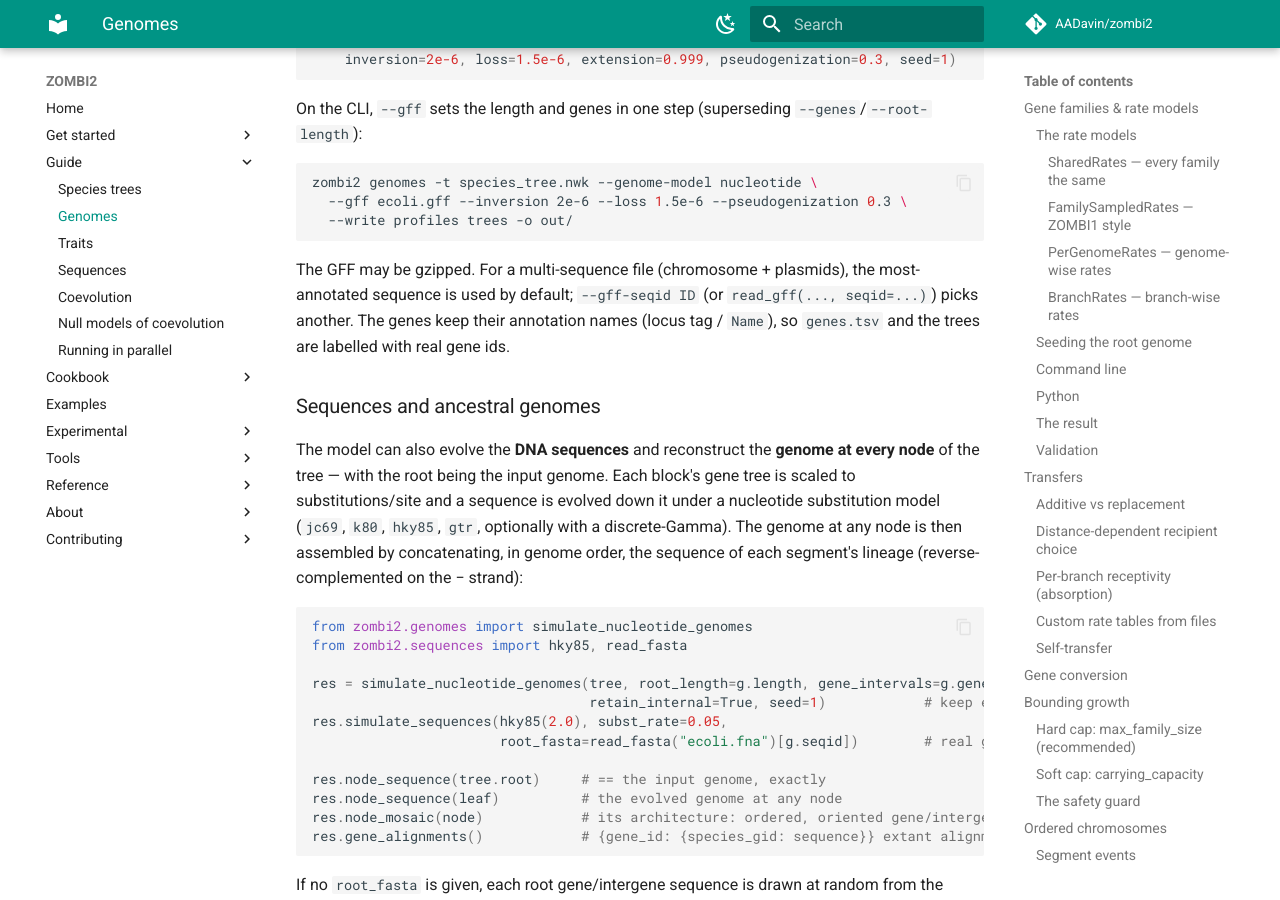
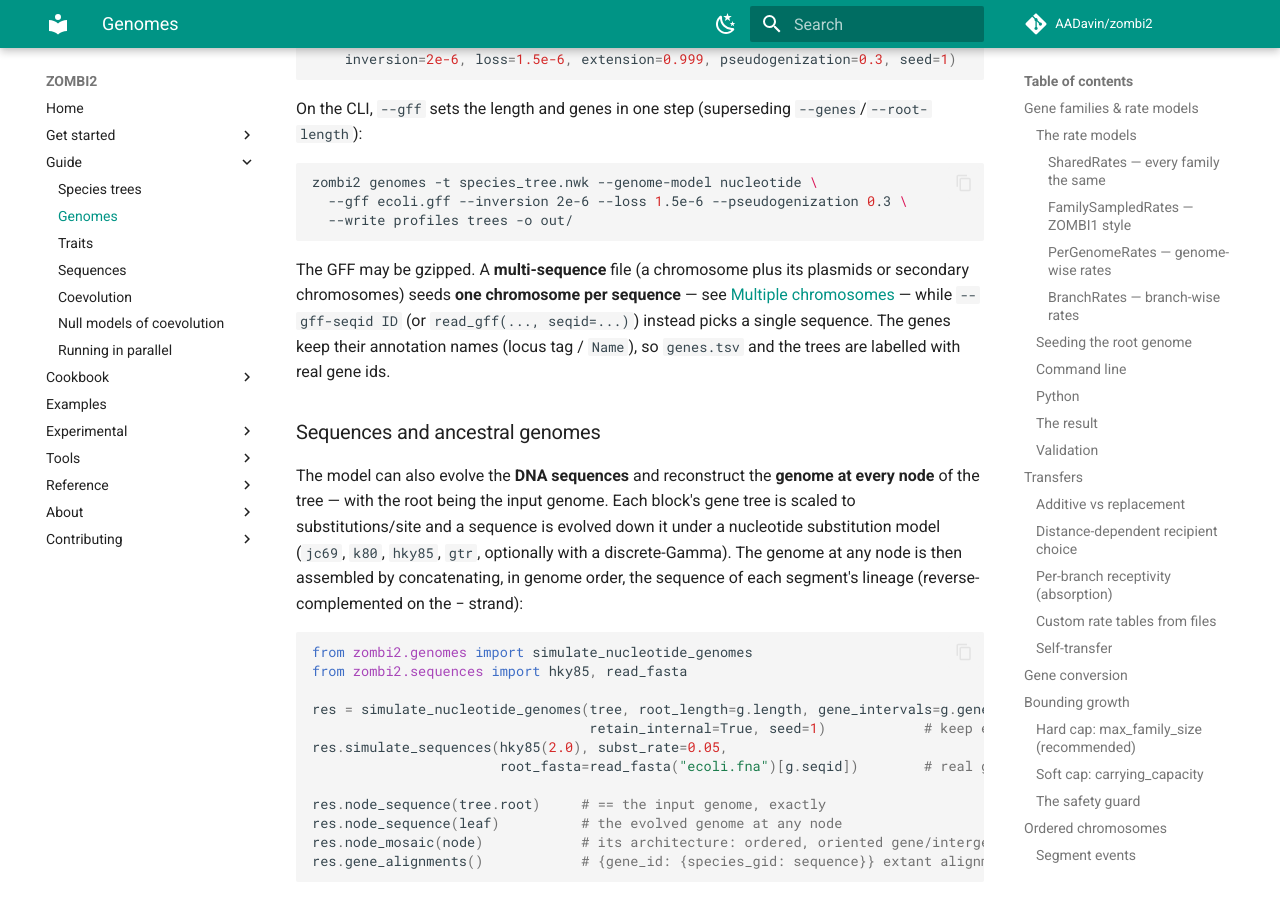
Before and after one commit to AADavin/zombi2, an MkDocs documentation site: the page built from docs/guide/genomes.md, in a window 1280 px wide and 900 px high, scrolled down 23941 px. Built offline with MkDocs 1.6.1 and Material for MkDocs 9.7.7, drawn with Linux system fonts in a browser that asks for light colours; comment, search, counter and statistics services are not loaded.

Commit message:
docs(manual): document nucleotide multiple chromosomes + the chromosome tier (Stage 6h)
The PDF manual's nucleotide chapter (Ch11) had no multi-chromosome section (unlike Ch10 for the
ordered model) and its GFF text still described the old "most-annotated sequence wins" behavior.

- manual/chapters/11-nucleotide-genomes.md: new "## Multiple chromosomes and the chromosome tier"
  section mirroring Ch10 — initial_chromosomes / --n-chromosomes, heterogeneous root_chromosomes
  from a real chromosome-plus-plasmids genome (read_gff_all / --gff), within-chromosome events vs
  the uniform cross-chromosome transfer, the fission/fusion/plasmid/loss tier (rates default 0),
  and the Chromosomes.tsv / Karyotype_trace.tsv output (with the single-sequence caveat for
  ancestral DNA). The GFF subsection now describes multi-sequence -> one chromosome per sequence.
- docs/guide/genomes.md: the GFF walkthrough's stale "most-annotated" paragraph now points at the
  multi-chromosome section (mkdocs --strict clean).
- manual/REVISION_NOTES.md: mark the GFF multi-contig item done (superseded the "most-annotated
  + warn" plan).

Verified: pandoc -> LaTeX clean for Ch11 and the full book; Ch11 compiles to a real PDF via
tectonic. The ordered manual chapter and mkdocs guide already carried their multi-chromosome
sections (Stages 5/7, 6f/6g).

Co-Authored-By: Claude Opus 4.8 <noreply@anthropic.com>

````diff
--- a/docs/guide/genomes.md
+++ b/docs/guide/genomes.md
@@ -917,10 +917,11 @@ zombi2 genomes -t species_tree.nwk --genome-model nucleotide \
   --write profiles trees -o out/
 ```
 
-The GFF may be gzipped. For a multi-sequence file (chromosome + plasmids), the most-annotated
-sequence is used by default; `--gff-seqid ID` (or `read_gff(..., seqid=...)`) picks another. The
-genes keep their annotation names (locus tag / `Name`), so `genes.tsv` and the trees are labelled
-with real gene ids.
+The GFF may be gzipped. A **multi-sequence** file (a chromosome plus its plasmids or secondary
+chromosomes) seeds **one chromosome per sequence** — see
+[Multiple chromosomes](#multiple-chromosomes-the-chromosome-tier) — while `--gff-seqid ID` (or
+`read_gff(..., seqid=...)`) instead picks a single sequence. The genes keep their annotation names
+(locus tag / `Name`), so `genes.tsv` and the trees are labelled with real gene ids.
 
 ### Sequences and ancestral genomes
 
````
Also changed, not shown: manual/REVISION_NOTES.md (+3 -1 lines), manual/chapters/11-nucleotide-genomes.md (+51 -4 lines).
